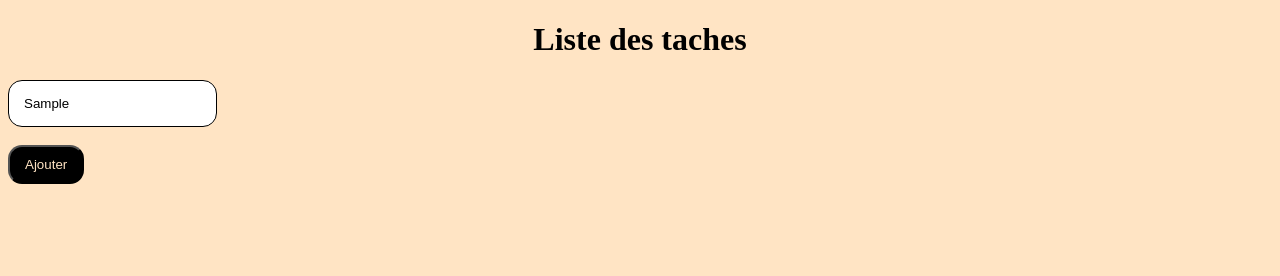
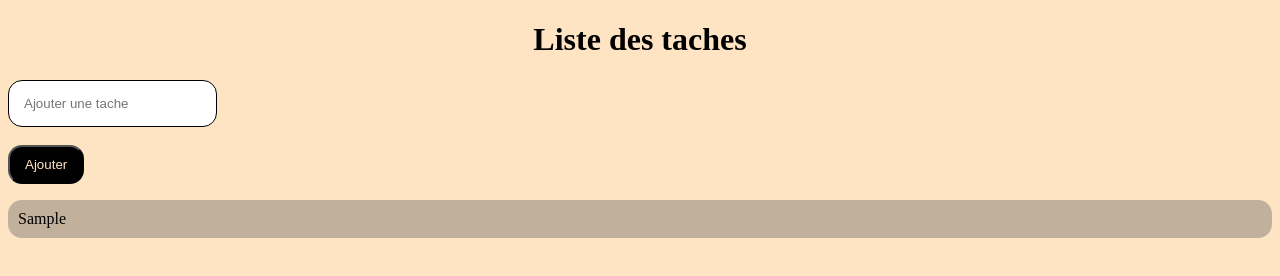
Before and after one commit to Samch04/eval-js-dakartech, a plain HTML site: page index.html in a window 1280 px wide. Both pictures are taken after typing "Sample" into the empty fields and a click on the button "Ajouter". Drawn offline with Linux system fonts and the light colour scheme.

Commit message:
Premiere fonctionalité : Ajouter une taches dans la liste des taches

```diff
--- a/index.html
+++ b/index.html
@@ -11,8 +11,11 @@
 
     <h1>Liste des taches</h1>
     <input type="text" id = "ajouttache" placeholder="Ajouter une tache"> <br><br>
-     <button onclick="Ajoutertache()"> Ajouter </button>
+    <button onclick="Ajoutertache()"> Ajouter </button>
+    <p id="messageerreur"></p>
+    <ul id="listetache"></ul>
     </div>
+
 
     <script src="script.js"></script>
 </body>
--- a/script.js
+++ b/script.js
@@ -0,0 +1,15 @@
+function Ajoutertache() {
+    const tache = document.getElementById("ajouttache").value;
+    const messageErreur = document.getElementById("messageerreur");
+
+    if (!tache){
+        messageerreur.textContent = "Saisie la tache ";
+        return;
+    }
+
+    document.getElementById("listetache").innerHTML += `<li>${tache}</li>`;
+
+
+    document.getElementById("ajouttache").value = "";
+    messageerreur.textContent = "";
+}
--- a/style.css
+++ b/style.css
@@ -5,16 +5,31 @@ h1{
     color: #000000;
     text-align: center;
 }
- input{
+p{
+    color: red;
+}
+input{
     padding: 15px;
     border: 1px solid ;
     border-radius: 14px;
 }
-
 button{
     padding: 10px 15px;
     background-color: #000000;
     color: bisque;
     border-radius: 14px;
     cursor: pointer;
+
 }
+ul {
+    padding: 0;
+}
+
+li {
+    background-color: rgb(193, 176, 155);
+    margin: 10px 0;
+    padding: 10px;
+    border-radius: 14px;
+    justify-content: space-between;
+    align-items: center;
+}
```
Also changed, not shown: 1 other file.
